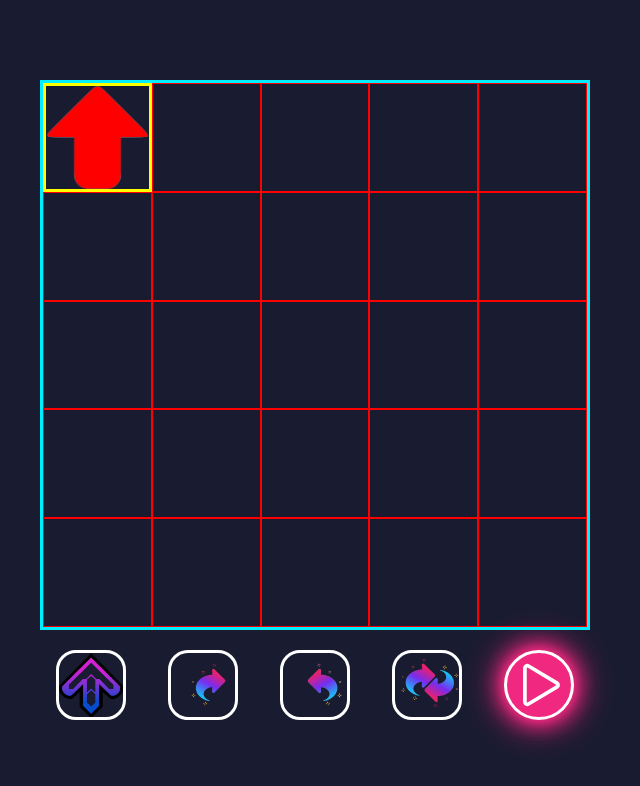
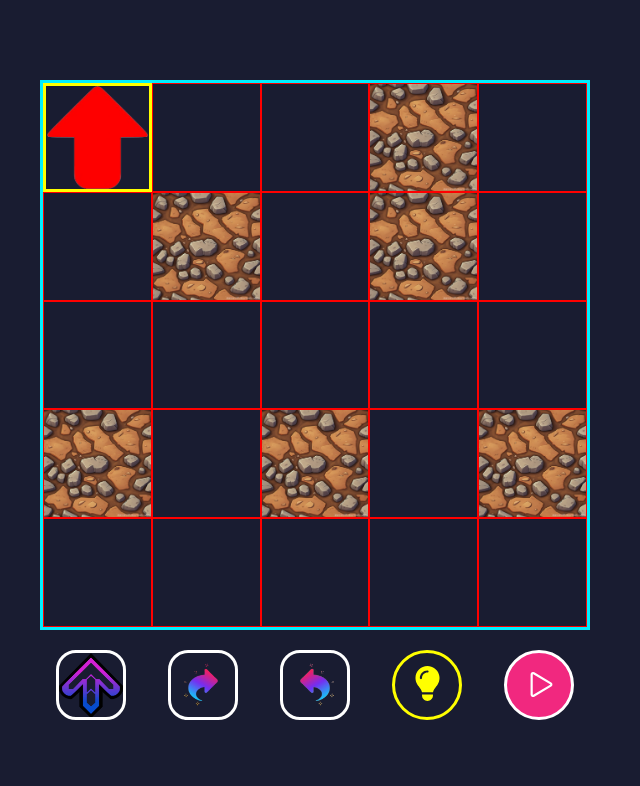
Before and after one commit to SEVERNASTER/LightBot-Clone-2D, a React (Vite) app: page / in a window 1280 px wide. Shown: the top 786 px of the page, without its empty margins (325-965 px from the left). Built offline with nearby package versions, Linux system fonts and the light colour scheme.

Commit message:
se estilizaron los botones y añadio uno nuevo para encender la luz

```diff
--- a/src/App.css
+++ b/src/App.css
@@ -53,3 +53,51 @@
 .jugarBtn:active {
   transform: scale(.9);
 }
+
+.boton-luz {
+  color: yellow;
+  background-color: #fff;
+  border-radius: 50% !important;
+  border-color: yellow !important;
+}
+
+.boton-luz:active {
+  background-color: yellow;
+  color: #fff;
+  box-shadow:
+    0 0 10px yellow,
+    0 0 20px yellow,
+    0 0 30px yellow,
+    0 0 40px yellow;
+}
+
+.boton-jugar {
+  color: #fff;
+  border-radius: 50%;
+  border-radius: 50% !important;
+  padding-left: 5px;
+  padding-top: 2px;
+  font-weight: 700;
+  /* background: linear-gradient(#D52286, #3398F4) !important; */
+  background-color: #F1287F !important;
+  /* box-shadow:
+    0 0 10px #F1287F,
+    0 0 20px #F1287F,
+    0 0 30px #F1287F,
+    0 0 40px #F1287F */
+}
+
+.boton-jugar:hover {
+  box-shadow:
+    0 0 10px #F1287F,
+    0 0 20px #F1287F,
+    0 0 30px #F1287F,
+    0 0 40px #F1287F;
+
+  rotate: 120deg;
+}
+
+.boton-jugar:active {
+  box-shadow: none;
+
+}
--- a/src/App.jsx
+++ b/src/App.jsx
@@ -7,10 +7,8 @@ import Button from './components/Button';
 import avanzarImg from './assets/avanzar.png';
 import girarImg from './assets/girar.png';
 import girarIzqImg from './assets/girarIzq.png';
-import { PiPlayCircle } from "react-icons/pi";
-import { CiPlay1 } from "react-icons/ci";
 import { IoPlayOutline } from "react-icons/io5";
-import obstaculosImg from './assets/cambiar.png'; // o la imagen que quieras
+import { FaLightbulb } from "react-icons/fa6";
 
 
 
@@ -29,35 +27,15 @@ import obstaculosImg from './assets/cambiar.png'; // o la imagen que quieras
 
 function App() {
 
-  function insertarObstaculosAleatorios(mapa, cantidad) {
-    const filas = mapa.length;
-    const columnas = mapa[0].length;
-
-    const nuevoMapa = mapa.map(fila => [...fila]); // Clonar el mapa original
-
-    let colocados = 0;
-    while (colocados < cantidad) {
-      const fila = Math.floor(Math.random() * filas);
-      const columna = Math.floor(Math.random() * columnas);
-
-      // Evita sobrescribir obstáculos o la posición inicial del bot
-      if (nuevoMapa[fila][columna] === 0 && !(fila === 0 && columna === 0)) {
-        nuevoMapa[fila][columna] = 1;
-        colocados++;
-      }
-    }
-
-    return nuevoMapa;
-  }
 
 
-  const [mapa, setMapa] = useState([
+  const mapa = [
+    [0, 0, 0, 1, 0],
+    [0, 1, 0, 1, 0],
     [0, 0, 0, 0, 0],
+    [1, 0, 1, 0, 1],
     [0, 0, 0, 0, 0],
-    [0, 0, 0, 0, 0],
-    [0, 0, 0, 0, 0],
-    [0, 0, 0, 0, 0],
-  ]);
+  ]
 
 
 
@@ -76,7 +54,6 @@ function App() {
   const [secuencia, setSecuencia] = useState([])
 
 
-  // Aqui editamos el oficial directo para hacer los cambios y que se reflejen en la interfaz
   const ejecutarSecuencia = (indice = 0, sentidoActual = sentido, posActual = pos) => {
     if (indice >= secuencia.length) {
       setSecuencia([])
@@ -197,8 +174,6 @@ function App() {
             default:
               break;
           }
-
-
         }} />
 
         {/* girar a la derecha */}
@@ -213,28 +188,10 @@ function App() {
           setSecuencia(prev => [...prev, 'vueltaIzq']);
         }} extraClass="zoom" />
 
-        <Button
-          imgBg={obstaculosImg}
-          onClick={() => {
-            const filas = mapa.length;
-            const columnas = mapa[0].length;
-            const mapaLimpio = Array.from({ length: filas }, () => Array(columnas).fill(0));
-            const nuevo = insertarObstaculosAleatorios(mapaLimpio, 7);
+        {/* para encender la luz */}
+        <Button icon={FaLightbulb}  extraClass="zoom boton-luz" />
 
-            setMapa(nuevo);
-            setPos({ fila: 0, columna: 0 });
-            setPosAux({ fila: 0, columna: 0 });
-            setSentido(0);
-            setSentidoAux(0);
-            setSecuencia([]);
-          }}
-          extraClass="zoom"
-        />
-
-
-
-
-        <div className="jugarBtn" onClick={() => ejecutarSecuencia()}><IoPlayOutline /></div>
+        <Button icon={IoPlayOutline} onClick={() => ejecutarSecuencia()}  extraClass="zoom boton-jugar" />
 
       </div>
     </div>
--- a/src/components/Button.jsx
+++ b/src/components/Button.jsx
@@ -1,14 +1,21 @@
+import React from 'react';
+import './Button.css';
 
-import React from 'react'
-import './Button.css'
+function Button({ imgBg, icon: Icono, onClick, extraClass, estilosExtra }) {
+    return (
+        <button
+            onClick={onClick}
+            className={`boton-funcional ${extraClass}`}
+            style={{
+                backgroundImage: imgBg ? `url(${imgBg})` : 'none',
+                backgroundSize: 'cover',
+                backgroundPosition: 'center',
 
-function Button({imgBg, onClick, extraClass}) {
-
-    return (
-        <button onClick={onClick} className={`boton-funcional ${extraClass}`} style={{
-            backgroundImage: `url(${imgBg})`,
-        }}></button>
-    )
+            }}
+        >
+            {Icono && <Icono size={35} />}
+        </button>
+    );
 }
 
-export default Button
+export default Button;
```
Also changed, not shown: 1 other file (tests, documents, lock files or other folders).
